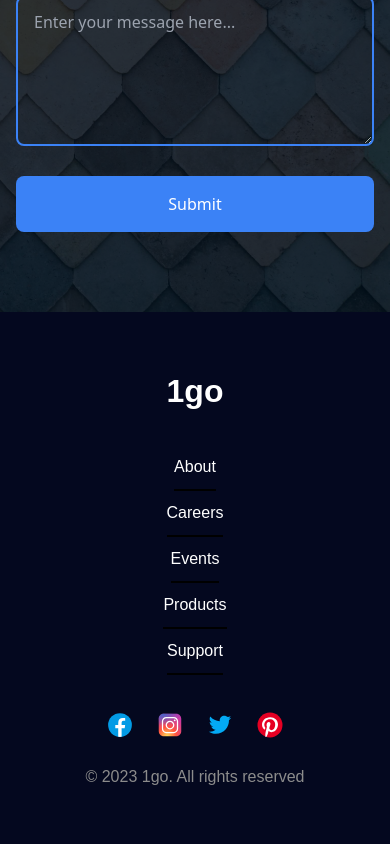
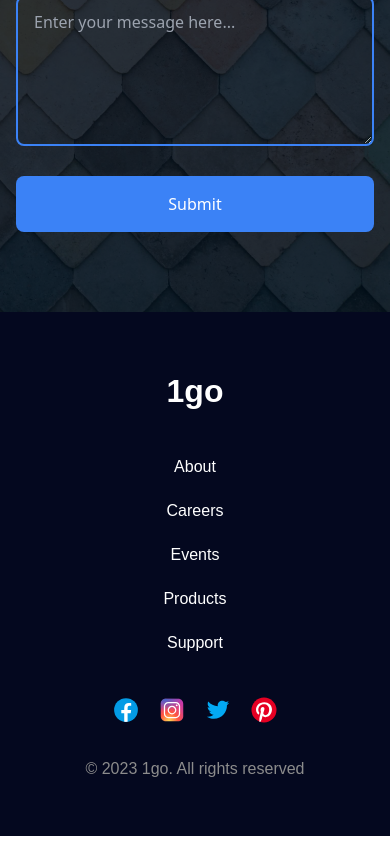
Before and after one commit to olamiidee/1go-app, a React (Vite) app: page / in a window 390 px wide. Shown: the part 1913-2757 px from the top of the page. Built offline with nearby package versions, Linux system fonts and the light colour scheme; no server answers; the database is empty.

Commit message:
footer icon fix

```diff
--- a/src/components/Footer.jsx
+++ b/src/components/Footer.jsx
@@ -65,11 +65,35 @@ export default function Footer() {
           </ul>
         </div>
         <div className="copy--div">
-          <div className="logo--cont flex justify-center">
-            <img alt="" src={facebook} />
-            <img alt="" src={insta} />
-            <img alt="" src={twitter} />
-            <img alt="" src={pinterest} />
+          <div className="logo--cont flex space-x-4 justify-center mb-8">
+            <a href="#">
+              <img
+                alt=""
+                src={facebook}
+                className="w-[30px] h-[30px] cursor-pointer hover:translate-y-[6px] transition-all duration-300"
+              />
+            </a>
+            <a href="#">
+              <img
+                alt=""
+                src={insta}
+                className="w-[30px] h-[30px] cursor-pointer hover:translate-y-[6px] transition-all duration-300"
+              />
+            </a>
+            <a href="#">
+              <img
+                alt=""
+                src={twitter}
+                className="w-[30px] h-[30px] cursor-pointer hover:translate-y-[6px] transition-all duration-300"
+              />
+            </a>
+            <a href="#">
+              <img
+                alt=""
+                src={pinterest}
+                className="w-[30px] h-[30px] cursor-pointer hover:translate-y-[6px] transition-all duration-300"
+              />
+            </a>
           </div>
           <p>&copy; 2023 1go. All rights reserved</p>
         </div>
--- a/src/input.css
+++ b/src/input.css
@@ -156,7 +156,7 @@
       margin: 0 auto;
       padding: 10px 0;
       cursor: pointer;
-      border-bottom: 2px solid black;
+      /* border-bottom: 2px solid black; */
     }
     .logo--div > ul > li:hover {
       border-bottom: 2px solid white;
--- a/src/output.css
+++ b/src/output.css
@@ -769,6 +769,10 @@ video {
   height: 150px;
 }
 
+.h-\[30px\] {
+  height: 30px;
+}
+
 .h-10 {
   height: 2.5rem;
 }
@@ -783,10 +787,6 @@ video {
 
 .h-\[65px\] {
   height: 65px;
-}
-
-.h-\[30px\] {
-  height: 30px;
 }
 
 .h-1\/2 {
@@ -862,6 +862,10 @@ video {
   width: 80%;
 }
 
+.w-\[30px\] {
+  width: 30px;
+}
+
 .w-\[fit-content\] {
   width: -moz-fit-content;
   width: fit-content;
@@ -873,10 +877,6 @@ video {
 
 .w-3 {
   width: 0.75rem;
-}
-
-.w-\[30px\] {
-  width: 30px;
 }
 
 .w-\[35\%\] {
@@ -1809,7 +1809,7 @@ video {
     margin: 0 auto;
     padding: 10px 0;
     cursor: pointer;
-    border-bottom: 2px solid black;
+    /* border-bottom: 2px solid black; */
   }
 
   .logo--div > ul > li:hover {
```
